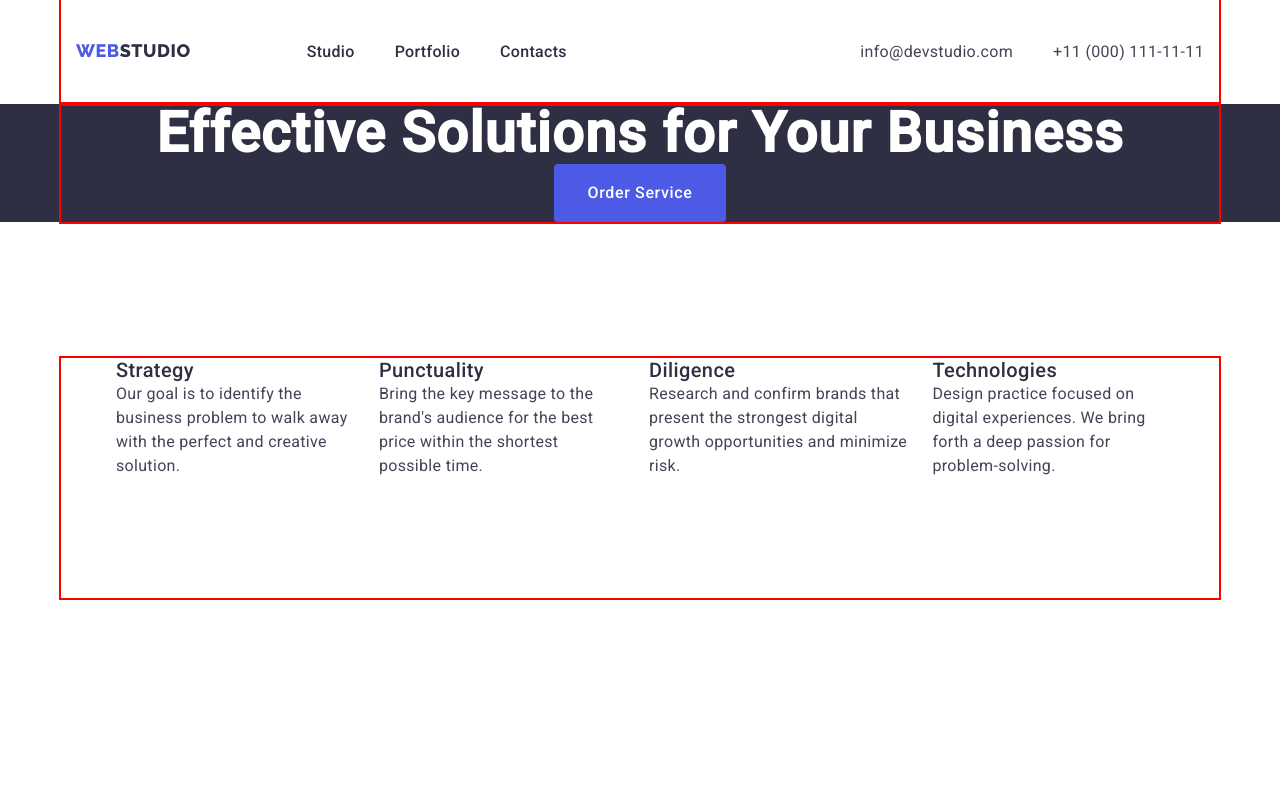
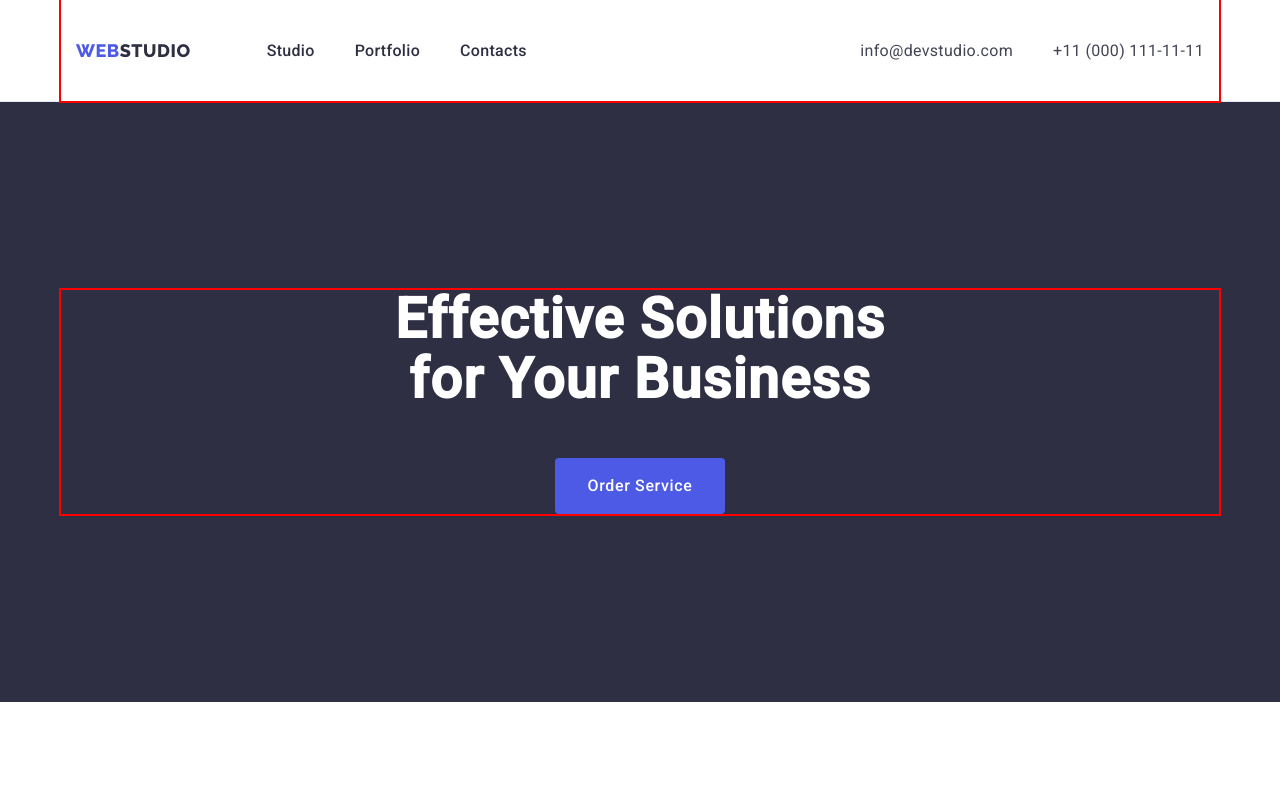
Before and after one commit to kristina-abobutsoae/goit-hw-03, a plain HTML site: page index.html in a window 1280 px wide. Shown: the top 800 px of the page. Drawn offline with nearby package versions, Linux system fonts and the light colour scheme.

Commit message:
Update styles.css

```diff
--- a/css/styles.css
+++ b/css/styles.css
@@ -33,6 +33,8 @@ img {
 }
 .list {
   list-style: none;
+  padding: 0;
+  margin: 0;
 }
 button {
   font-family: inherit;
@@ -63,6 +65,8 @@ button {
 .header-page {
   display: flex;
   align-items: center;
+  background: #ffffff;
+  border-bottom: 1px solid #e7e9fc;
 }
 
 .header-container {
@@ -104,6 +108,7 @@ button {
 .nav-main {
   display: flex;
   margin-right: auto;
+  align-items: center;
 }
 
 .nav-list {
@@ -176,15 +181,21 @@ button {
 /* HERO TITLE */
 
 .first-sec {
+  padding-top: 188px;
+  padding-bottom: 188px;
   background: var(--primary-color);
   text-align: center;
 }
 .first-sec-title {
+  margin-left: auto;
+  margin-right: auto;
+  width: 496px;
   color: var(--white-color);
   font-weight: 700;
   font-size: 56px;
   line-height: 1.07;
   text-align: center;
+  display: block;
   letter-spacing: 0.02em;
 }
 
@@ -192,7 +203,9 @@ button {
 
 .hero-button {
   display: inline-block;
-  margin-top: 0;
+  margin-left: auto;
+  margin-right: auto;
+  margin-top: 48px;
   margin-bottom: 0;
   border: 1px solid transparent;
   border-radius: 4px;
@@ -208,6 +221,8 @@ button {
   letter-spacing: 0.04em;
   color: var(--white-color);
   cursor: pointer;
+  border: none;
+  border-radius: 4px;
   background: var(--main-color);
 }
 .hero-button:hover,
@@ -255,14 +270,8 @@ button {
 
 /* THIRD TITLE */
 
-.third-sec {
-  padding-top: 120px;
-  padding-bottom: 120px;
-}
-
 .third-sec-title {
   margin-bottom: 72px;
-
   color: var(--primary-color);
   font-weight: 700;
   font-size: 36px;
@@ -321,6 +330,7 @@ button {
   flex-wrap: wrap;
   gap: 24px;
   text-align: center;
+  margin-bottom: 100px;
 }
 .team-item {
   width: calc((100% - (24px * 3)) / 4);
@@ -346,7 +356,9 @@ button {
 }
 
 /* ==== FOOTER SECTION ==== */
+
 .footer-sec {
+  display: flex;
   background: var(--primary-color);
   padding-top: 100px;
   padding-bottom: 100px;
@@ -355,6 +367,7 @@ button {
 /* FOOTER LOGO */
 
 .logo-link {
+  display: flex;
   color: var(--main-color);
   font-family: "Raleway", sans-serif;
   font-style: normal;
@@ -378,6 +391,9 @@ button {
 /* FOOTER TEXT */
 
 .footer-text {
+  display: flex;
+  margin-top: 16px;
+  width: 264px;
   color: #f4f4fd;
   font-size: 16px;
   line-height: 1.5;
```
